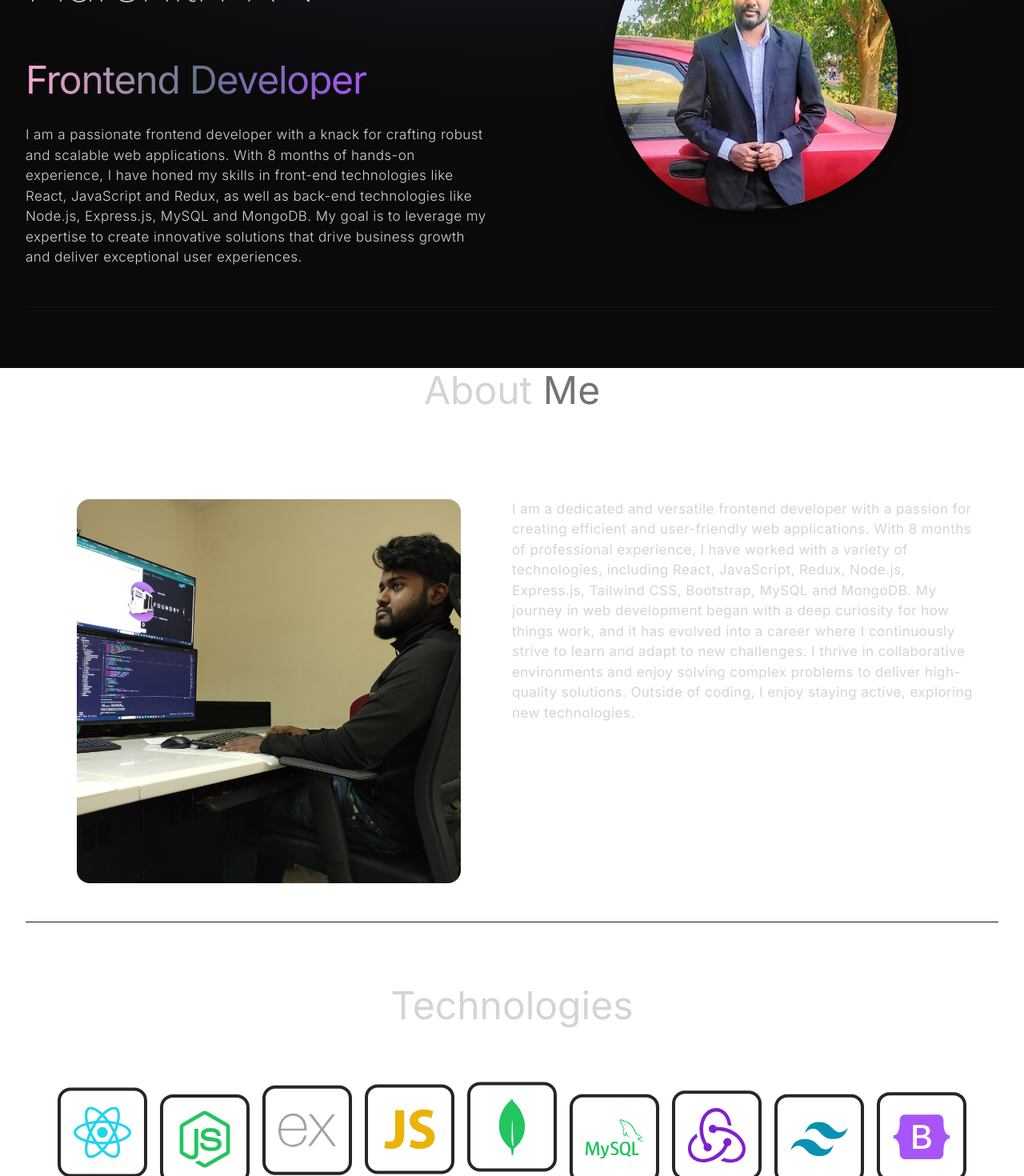
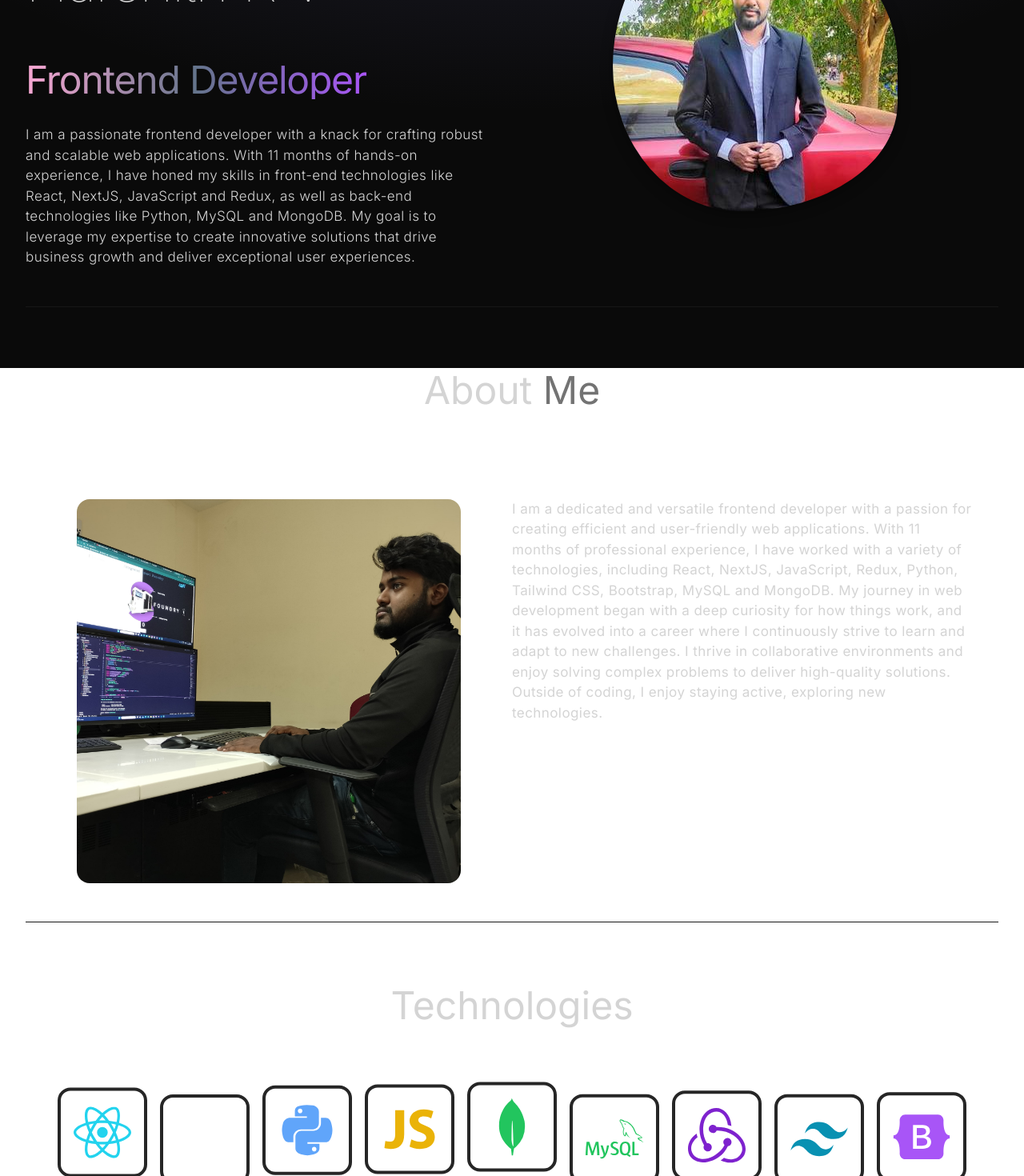
Before and after one commit to Harshithshetty07/my--portfolio, a React (Create React App) app in the folder frontend/: page / in a window 1280 px wide. Shown: the part 340-1810 px from the top of the page at 80% size. Built offline with nearby package versions, Linux system fonts and the light colour scheme; the HTML template or start-up script is replaced by a standard one.

Commit message:
completed

```diff
--- a/frontend/src/components/Technologies.js
+++ b/frontend/src/components/Technologies.js
@@ -1,13 +1,13 @@
 import React from 'react'
 import { SiReact } from "react-icons/si";
-import { FaNodeJs } from "react-icons/fa6";
-import { SiExpress } from "react-icons/si";
+import { RiNextjsFill } from "react-icons/ri";
 import { IoLogoJavascript } from "react-icons/io";
 import { SiMongodb } from "react-icons/si";
 import { RiTailwindCssFill } from "react-icons/ri";
 import { FaBootstrap } from "react-icons/fa";
 import { SiRedux } from "react-icons/si";
 import { SiMysql } from "react-icons/si";
+import { FaPython } from "react-icons/fa";
 import { motion } from "framer-motion";
 
 const iconVariants = (duration) => ({
@@ -49,7 +49,7 @@ function Technologies() {
         initial="initial"
         animate="animate"
         className=' rounded-2xl border-4 border-neutral-800 p-4'>
-        <FaNodeJs className=' text-7xl text-green-500'/>
+        <RiNextjsFill className=' text-7xl text-white'/>
         </motion.div>
 
         <motion.div
@@ -57,7 +57,7 @@ function Technologies() {
         initial="initial"
         animate="animate"
         className=' rounded-2xl border-4 border-neutral-800 p-4'>
-        <SiExpress className=' text-7xl text-neutral-400'/>
+        <FaPython className=' text-7xl text-blue-400'/>
         </motion.div>
 
         <motion.div
--- a/frontend/src/constants/data.js
+++ b/frontend/src/constants/data.js
@@ -6,12 +6,12 @@ import project5 from "../assets/employe.jpg";
 import project6 from "../assets/cloud.jpg";
 
 export const HERO_CONTENT = `I am a passionate frontend developer with a knack for crafting robust and scalable web applications.
-With 8 months of hands-on experience, I have honed my skills in front-end technologies like React, JavaScript and Redux,
-as well as back-end technologies like Node.js, Express.js, MySQL and MongoDB. My goal is to leverage my expertise
+With 11 months of hands-on experience, I have honed my skills in front-end technologies like React, NextJS, JavaScript and Redux,
+as well as back-end technologies like Python, MySQL and MongoDB. My goal is to leverage my expertise
 to create innovative solutions that drive business growth and deliver exceptional user experiences.`;
 
 export const ABOUT_TEXT = `I am a dedicated and versatile frontend developer with a passion for creating efficient and user-friendly web applications.
-With 8 months of professional experience, I have worked with a variety of technologies, including React, JavaScript, Redux, Node.js, Express.js, Tailwind CSS, Bootstrap, MySQL and MongoDB.
+With 11 months of professional experience, I have worked with a variety of technologies, including React, NextJS, JavaScript, Redux, Python, Tailwind CSS, Bootstrap, MySQL and MongoDB.
 My journey in web development began with a deep curiosity for how things work, and it has evolved into a career
 where I continuously strive to learn and adapt to new challenges. I thrive in collaborative environments and enjoy solving complex problems to deliver high-quality solutions.
 Outside of coding, I enjoy staying active, exploring new technologies.`;
@@ -25,7 +25,7 @@ export const EXPERIENCES = [
 Designed and developed user interfaces for web applications using React and Tailwind CSS Bootstrap.
 Implemented robust user validation techniques to enhance security and the user experience, ensuring intuitive navigation and fast loading times.
 Implemented responsive designs and optimized frontend performance.`,
-    technologies: ["Javascript", "React.js", "MongoDB",  "MySQL", "Express.js", "Bootstrap", "Redux", "Node.js", "Tailwind.CSS",  ],
+    technologies: ["Javascript", "React.js", "NextJS", "Python", "MongoDB",  "MySQL", "Bootstrap", "Redux", "Tailwind.CSS",  ],
   },
 ];
 export const PROJECTS = [
```
